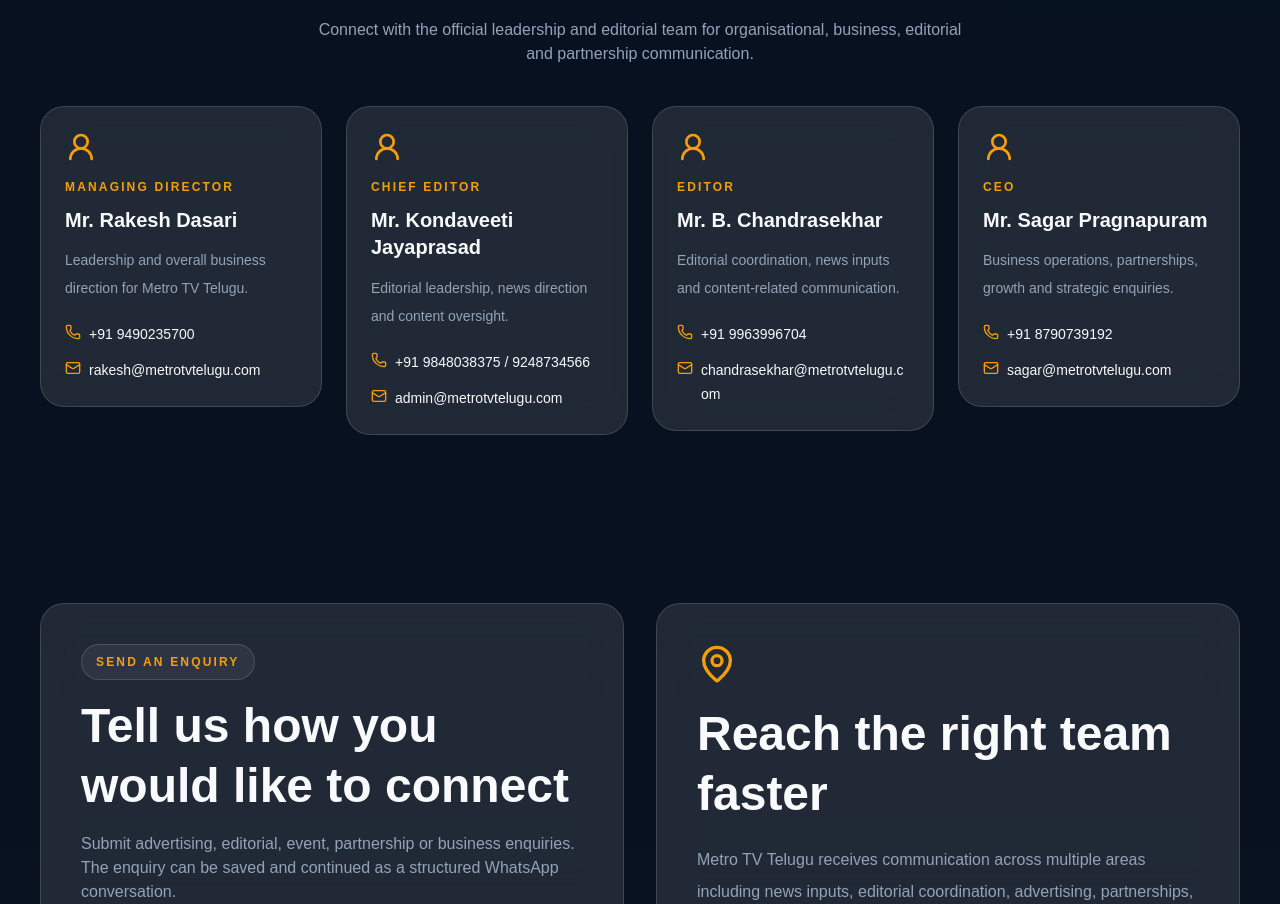
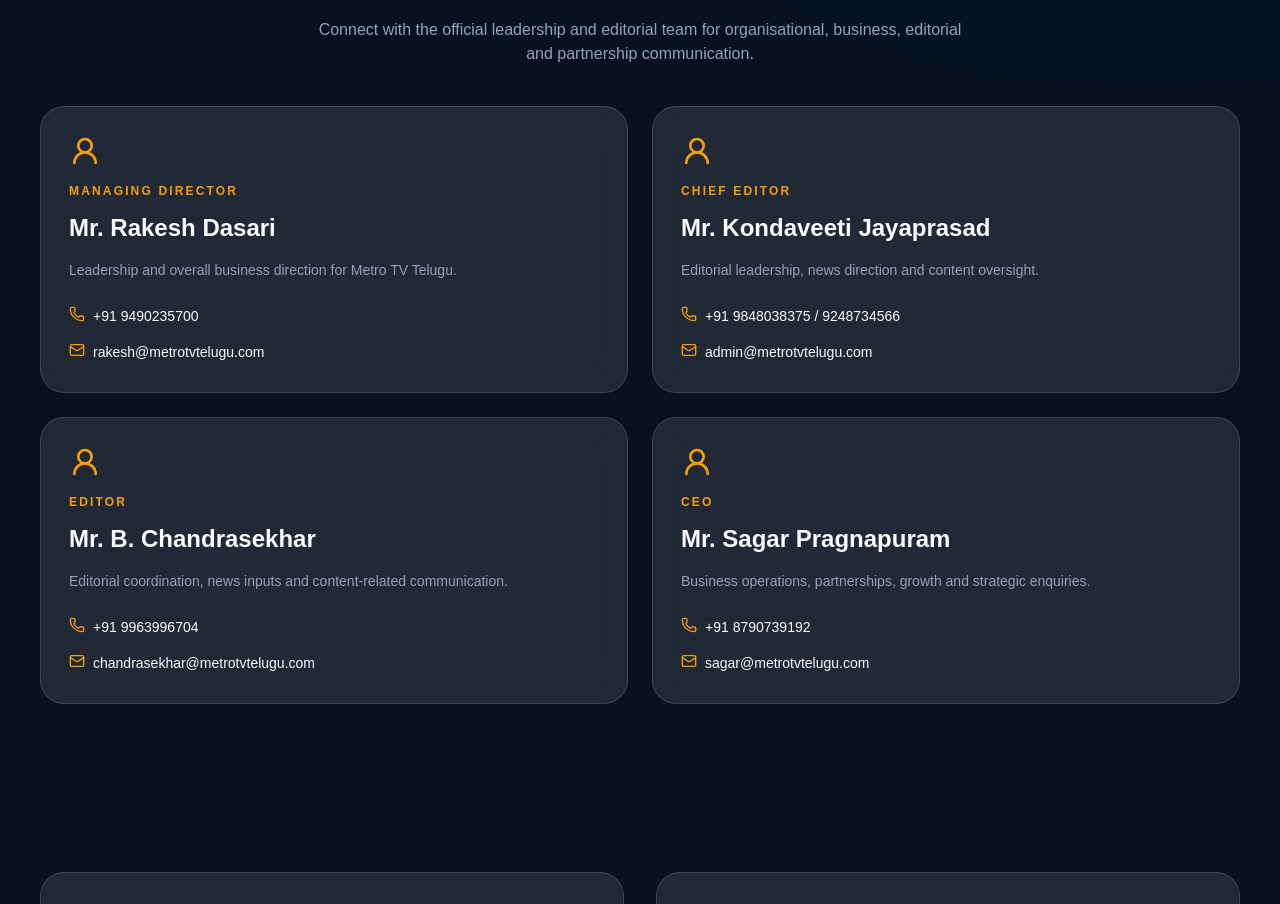
Before and after one commit to shivasricharan/metrotvtelugu, a Next.js app: page /contact in a window 1280 px wide. Shown: the part 1584-2488 px from the top of the page. Built offline with nearby package versions, Linux system fonts and the light colour scheme.

Commit message:
Widen leadership contact cards

```diff
--- a/app/contact/page.js
+++ b/app/contact/page.js
@@ -175,7 +175,7 @@
                   Official email ID for Metro TV Telugu communication.
                 </p>
 
-                <p className="mt-3 font-semibold wrap-break-word">
+                <p className="mt-3 font-semibold whitespace-nowrap text-sm md:text-base">
                   {officeDetails.email}
                 </p>
               </div>
@@ -195,10 +195,10 @@
             />
           </FadeIn>
 
-          <div className="grid gap-6 md:grid-cols-2 xl:grid-cols-4">
+          <div className="grid gap-6 md:grid-cols-2">
             {keyContacts.map((contact, index) => (
               <FadeIn key={contact.role} delay={index * 0.08}>
-                <div className="glass-strong card-hover rounded-3xl p-6">
+                <div className="glass-strong card-hover rounded-3xl p-7">
                   <UserRound className="h-8 w-8" style={{ color: "var(--gold)" }} />
 
                   <p
@@ -208,7 +208,7 @@
                     {contact.role}
                   </p>
 
-                  <h3 className="mt-3 text-xl font-bold leading-snug">
+                  <h3 className="mt-3 text-2xl font-bold leading-snug">
                     {contact.name}
                   </h3>
 
@@ -230,7 +230,7 @@
                         className="mt-0.5 h-4 w-4 shrink-0"
                         style={{ color: "var(--gold)" }}
                       />
-                      <span className="min-w-0 wrap-break-word text-sm leading-6">
+                      <span className="min-w-0 whitespace-nowrap text-[13px] leading-6 md:text-sm">
                         {contact.email}
                       </span>
                     </div>
```
